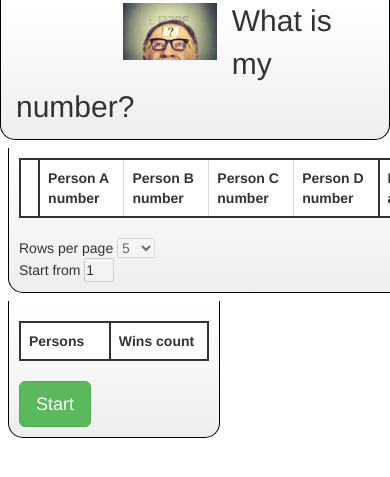
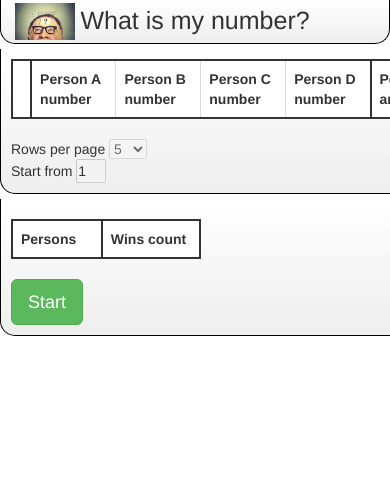
Before and after one commit to RSmetanyuk/myapp, a PHP site: page / in a window 390 px wide; the page is wider, and only the part inside the window is pictured. Shown: the top 477 px of that part. Run offline with PHP 8.4, Linux system fonts and the light colour scheme; lists and menus that the app fills with data are empty.

Commit message:
#23. Only for header added small screen support

```diff
--- a/css/style.css
+++ b/css/style.css
@@ -19,13 +19,19 @@
 	border: 1px solid black;
 	border-width: 0px 1px 1px 1px;
 	border-radius: 0 0 15px 15px;
-	min-height: 65px;
-	font-size: 30px;
+	font-size: 25px;
+	text-align: center;
+	height: 44px;
+}
+
+.header p {
+	margin-top: -40px;
 }
 
 .main-content {
 	width: 722px;
-	float: left;
+	margin: auto;
+	margin-top: 5px;
 }
 
 #table,
@@ -47,7 +53,10 @@
 }
 
 .right-sidebar {
-	float: left;
+	width: 722px;
+	margin: auto;
+	margin-top: 5px;
+	/*float: left;*/
 }
 
 #hide {
@@ -60,11 +69,10 @@
 }
 
 #logo {
-	height: 57px;
+	height: 37px;
 	margin-top: 3px;
-	margin-right: 15px;
-	margin-left: 30%;
-	float: left;
+	margin-bottom: 3px;
+	margin-left: -300px;
 }
 
 #pagination {
@@ -110,10 +118,17 @@ th:first-child {
 	width: 10px!important;
 }
 
-/*
-@media screen and (min-width: 769px) {
-    img {
-	padding-bottom: 20px;
-	width: 50%;
+@media screen and (min-width: 768px) {
+	#logo {
+		height: 57px;
+		margin-left: -629px;
+	}
+	.header {
+		font-size: 30px;
+		height: 64px;
+	}
+	.header p {
+		margin-left: -245px;
+		margin-top: -50px;
+	}
 }
-*/
```
